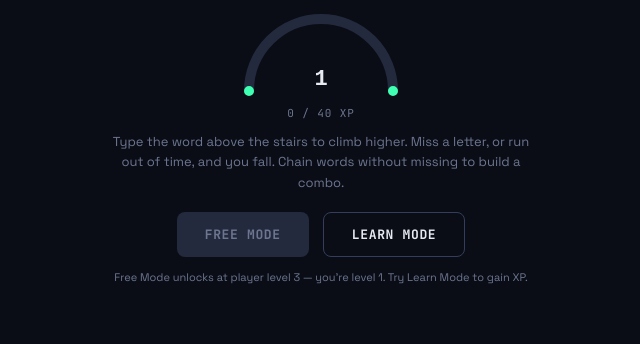
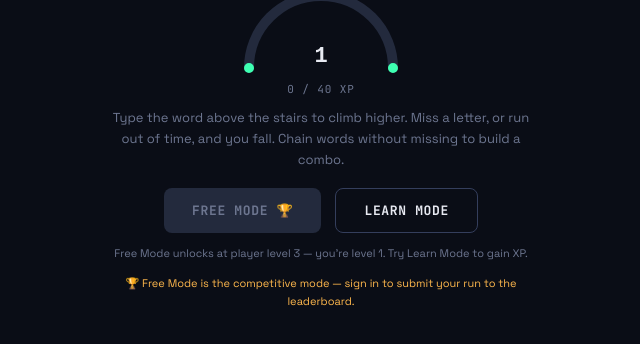
Before and after one commit to omarbenayed05-maker/ascent, a plain HTML site: page index.html in a window 1280 px wide. Shown: the part 298-642 px from the top of the page, without its empty margins (319-959 px from the left). Drawn offline with Linux system fonts and the light colour scheme; no server answers.

Commit message:
Update index.html

```diff
--- a/index.html
+++ b/index.html
@@ -261,10 +261,11 @@
     <div class="gauge-wrap" id="menuGaugeWrap"></div>
     <p>Type the word above the stairs to climb higher. Miss a letter, or run out of time, and you fall. Chain words without missing to build a combo.</p>
     <div class="menu-row">
-      <button class="cta" id="freeModeBtn">FREE MODE</button>
+      <button class="cta" id="freeModeBtn">FREE MODE 🏆</button>
       <button class="cta secondary" id="learnModeBtn">LEARN MODE</button>
     </div>
     <p id="freeLockMsg" style="font-size:11px;"></p>
+    <p id="competitiveNote" style="font-size:11px; color:var(--amber);"></p>
   </div>
 
   <div id="levelSelect" class="overlay hidden">
@@ -447,6 +448,7 @@
   function onAuthChanged(user){
     currentUser = user;
     refreshAuthUI();
+    refreshMenu();
     if(user) pullCloudSave(user.uid);
   }
   function signIn(){
@@ -1235,6 +1237,12 @@
       document.getElementById('freeModeBtn').classList.remove('locked');
       freeLockMsg.textContent = "";
     }
+    const note = document.getElementById('competitiveNote');
+    if(note){
+      note.textContent = currentUser
+        ? '🏆 Signed in — your best Free Mode run submits to the leaderboard automatically.'
+        : '🏆 Free Mode is the competitive mode — sign in to submit your run to the leaderboard.';
+    }
   }
 
   function openShop(){
```
